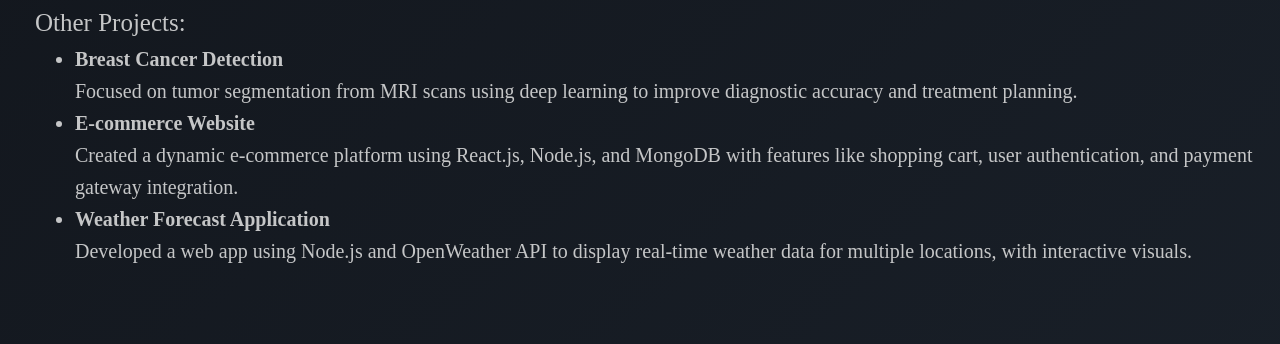
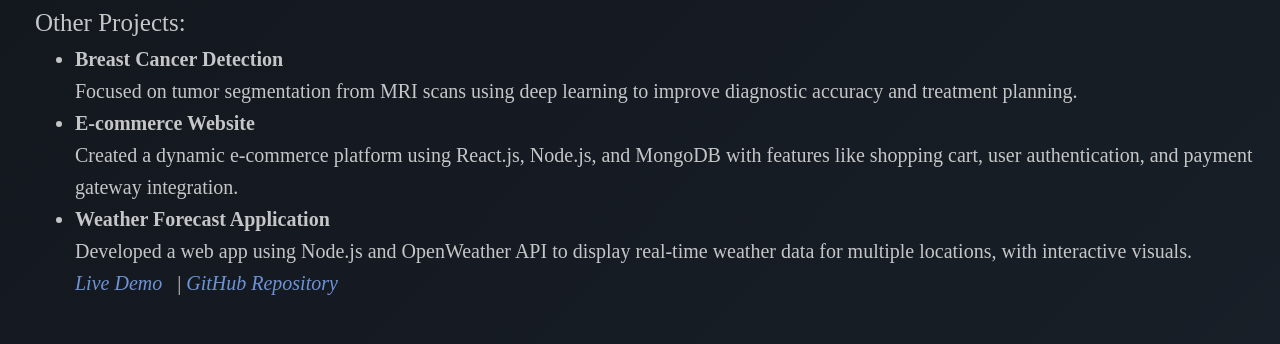
Before and after one commit to V-Sravya/Sravya-Virigineni, a plain HTML site: page index.html in a window 1280 px wide. Shown: the part 2576-2920 px from the top of the page. Drawn offline with Linux system fonts and the light colour scheme.

Commit message:
Update index.html

```diff
--- a/index.html
+++ b/index.html
@@ -95,6 +95,9 @@
       <li>
         <strong>Weather Forecast Application</strong><br>
         Developed a web app using Node.js and OpenWeather API to display real-time weather data for multiple locations, with interactive visuals.
+        <br>
+        <a href="https://my-weather-app-xumm.onrender.com" target="_blank">Live Demo</a> |
+        <a href="https://github.com/V-Sravya/weather-app" target="_blank">GitHub Repository</a>
       </li>
     </ul>
   </section>
```
